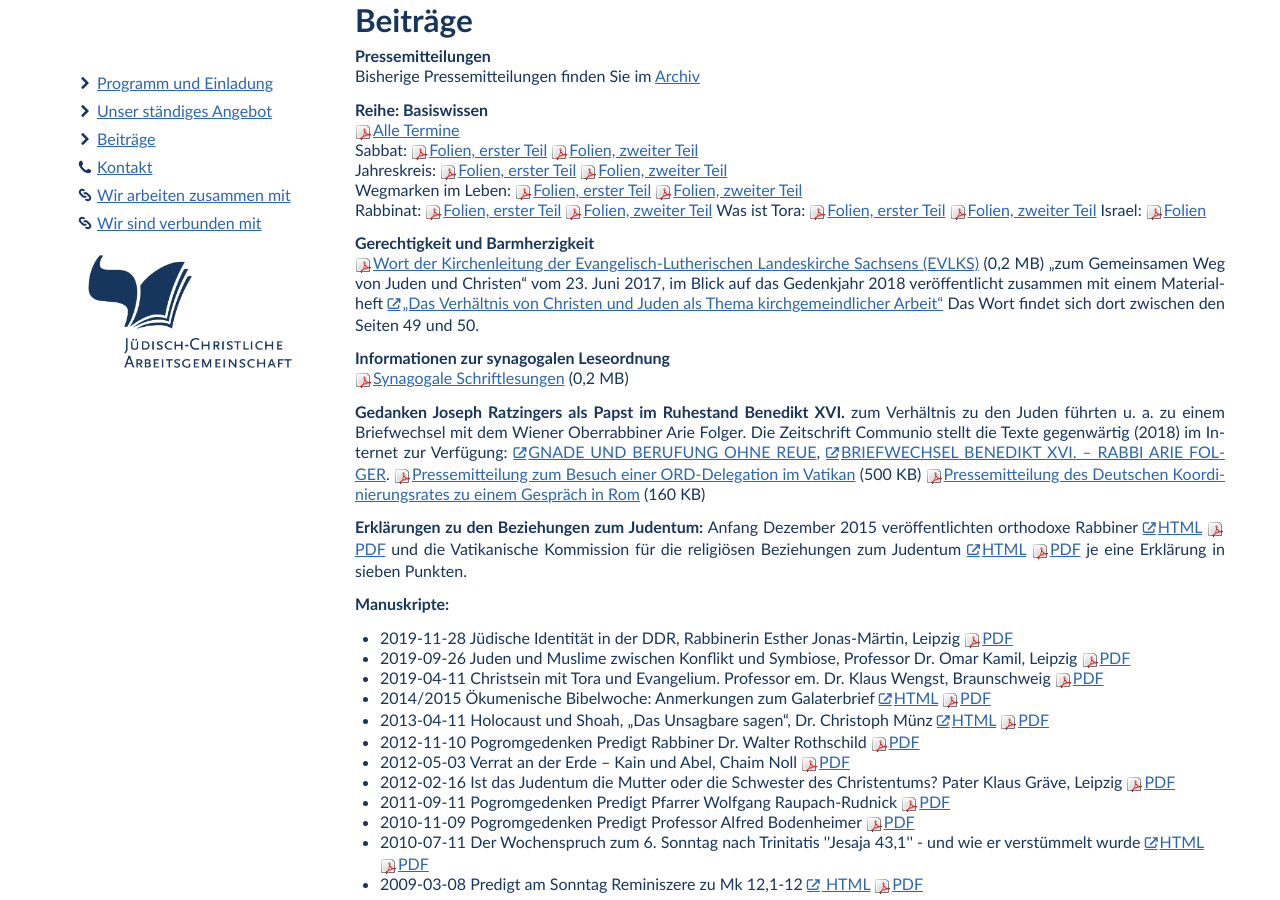
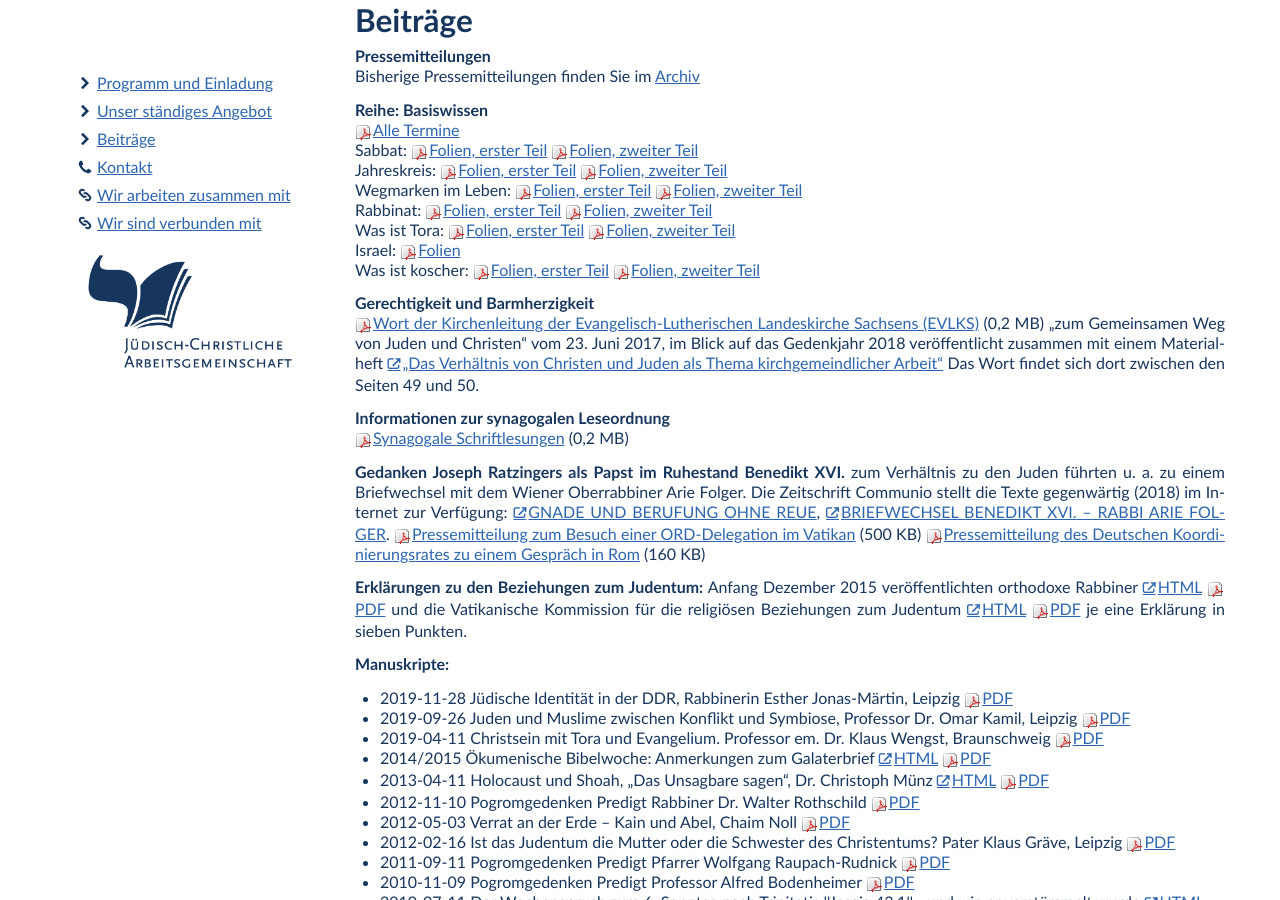
Before and after one commit to white-gecko/jcha.de, a Jekyll site: the page built from index.html, in a window 1280 px wide and 900 px high, scrolled down 2284 px. Built offline with Jekyll 4.4.1, drawn with Linux system fonts in a browser that asks for light colours.

Commit message:
Hauptseite ergänzt
Habe die Folien zugefügt

```diff
--- a/index.html
+++ b/index.html
@@ -70,11 +70,17 @@ layout: default
     Rabbinat:
     <a class="pdf" href="/beitraege/Basiswissen4RabbA.pdf">Folien, erster Teil</a>
     <a class="pdf" href="/beitraege/Basiswissen4RabbB.pdf">Folien, zweiter Teil</a>
+    <br>
     Was ist Tora:
     <a class="pdf" href="/beitraege/Basiswissen4ToraA.pdf">Folien, erster Teil</a>
     <a class="pdf" href="/beitraege/Basiswissen4ToraB.pdf">Folien, zweiter Teil</a>
+    <br>
     Israel:
     <a class="pdf" href="/beitraege/Basiswissen6Israel.pdf">Folien</a>
+    <br>
+    Was ist koscher:
+    <a class="pdf" href="/beitraege/Basiswissen4ToraA.pdf">Folien, erster Teil</a>
+    <a class="pdf" href="/beitraege/Basiswissen4ToraB.pdf">Folien, zweiter Teil</a>
 </p>
 
 <p><strong>Gerechtigkeit und Barmherzigkeit</strong><br>
```
Also changed, not shown: 2 other files.
